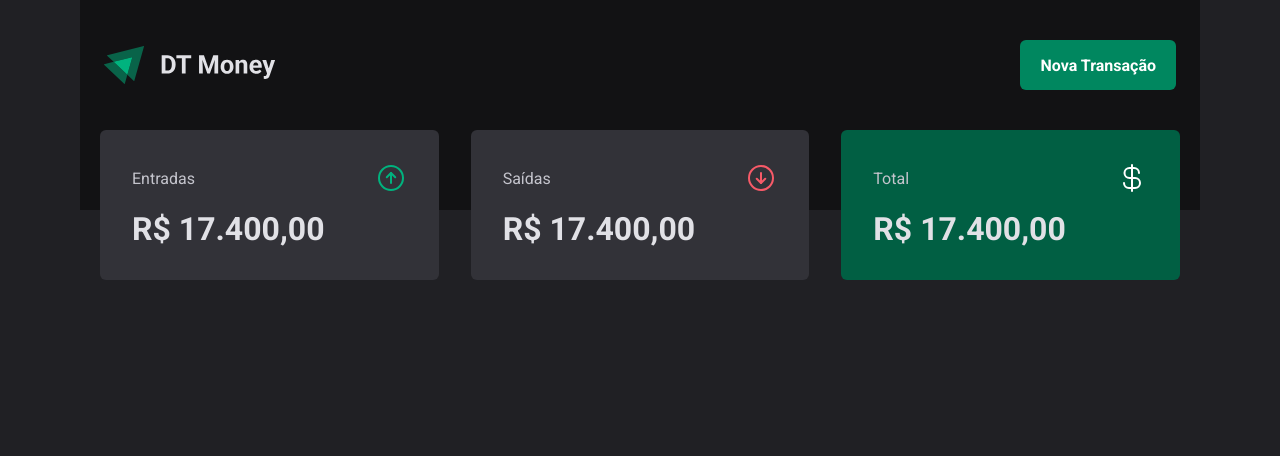
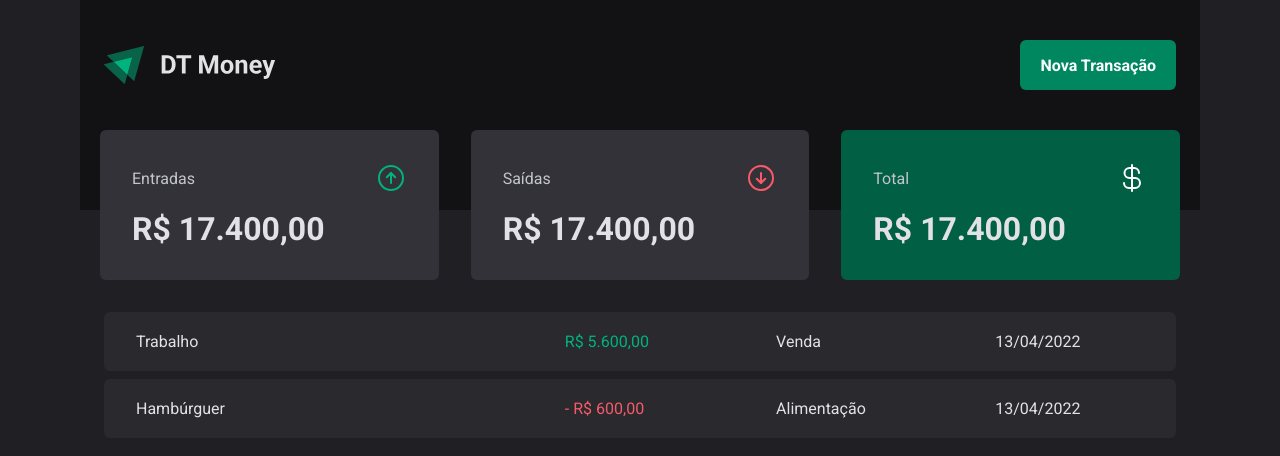
Before and after one commit to dhomini-rabelo/Estudos-Ignite-React-003, a React (Vite) app in the folder projects/stage03/: page / in a window 1280 px wide. Shown: the top 456 px of the page. Built offline with nearby package versions, Linux system fonts and the light colour scheme.

Commit message:
add DataList component

```diff
--- a/projects/stage03/src/assets/index.css
+++ b/projects/stage03/src/assets/index.css
@@ -16,6 +16,7 @@
   --Green-300: #00B37E;
   --Green-500: #00875F;
   --Green-700: #015F43;
+  --Red-300: #F75A68;
   --Red-500: #AB222E;
   --Red-700: #7A1921;
   --Yellow-500: #FBA94C;
--- /dev/null
+++ b/projects/stage03/src/pages/Home/components/DataList/index.tsx
@@ -0,0 +1,25 @@
+import { Table } from "./styles";
+
+export function DataList() {
+
+  return (
+    <main className="w-full mx-auto p-[0_1.5rem]">
+      <Table.main className="w-full mt-6">
+        <tbody>
+          <tr>
+            <td>Trabalho</td>
+            <td className="income">R$ 5.600,00</td>
+            <td>Venda</td>
+            <td>13/04/2022</td>
+          </tr>
+          <tr>
+            <td>Hambúrguer</td>
+            <td className="outcome">- R$ 600,00</td>
+            <td>Alimentação</td>
+            <td>13/04/2022</td>
+          </tr>
+        </tbody>
+      </Table.main>
+    </main>
+  )
+}
--- /dev/null
+++ b/projects/stage03/src/pages/Home/components/DataList/styles.ts
@@ -0,0 +1,32 @@
+import styled from "styled-components";
+
+export const Table = {
+  main: styled.table`
+    border-collapse: separate;
+    border-spacing: 0 0.5rem;
+
+    tr td:first-child {
+      width: 40%;
+      border-top-left-radius: 6px;
+      border-bottom-left-radius: 6px;
+    }
+
+    tr td:last-child {
+      border-top-right-radius: 6px;
+      border-bottom-right-radius: 6px;
+    }
+
+    td {
+      padding: 1.25rem 2rem;
+      background-color: var(--Gray-700);
+    }
+
+    td.income {
+      color: var(--Green-300);
+    }
+
+    td.outcome {
+      color: var(--Red-300);
+    }
+  `,
+}
--- a/projects/stage03/src/pages/Home/index.tsx
+++ b/projects/stage03/src/pages/Home/index.tsx
@@ -1,3 +1,4 @@
+import { DataList } from "./components/DataList";
 import { Header } from "./components/Header";
 import { SummaryContainer } from "./components/SummaryContainer";
 
@@ -7,6 +8,7 @@ export function Home() {
     <>
       <Header />
       <SummaryContainer />
+      <DataList />
     </>
   )
 }
```
